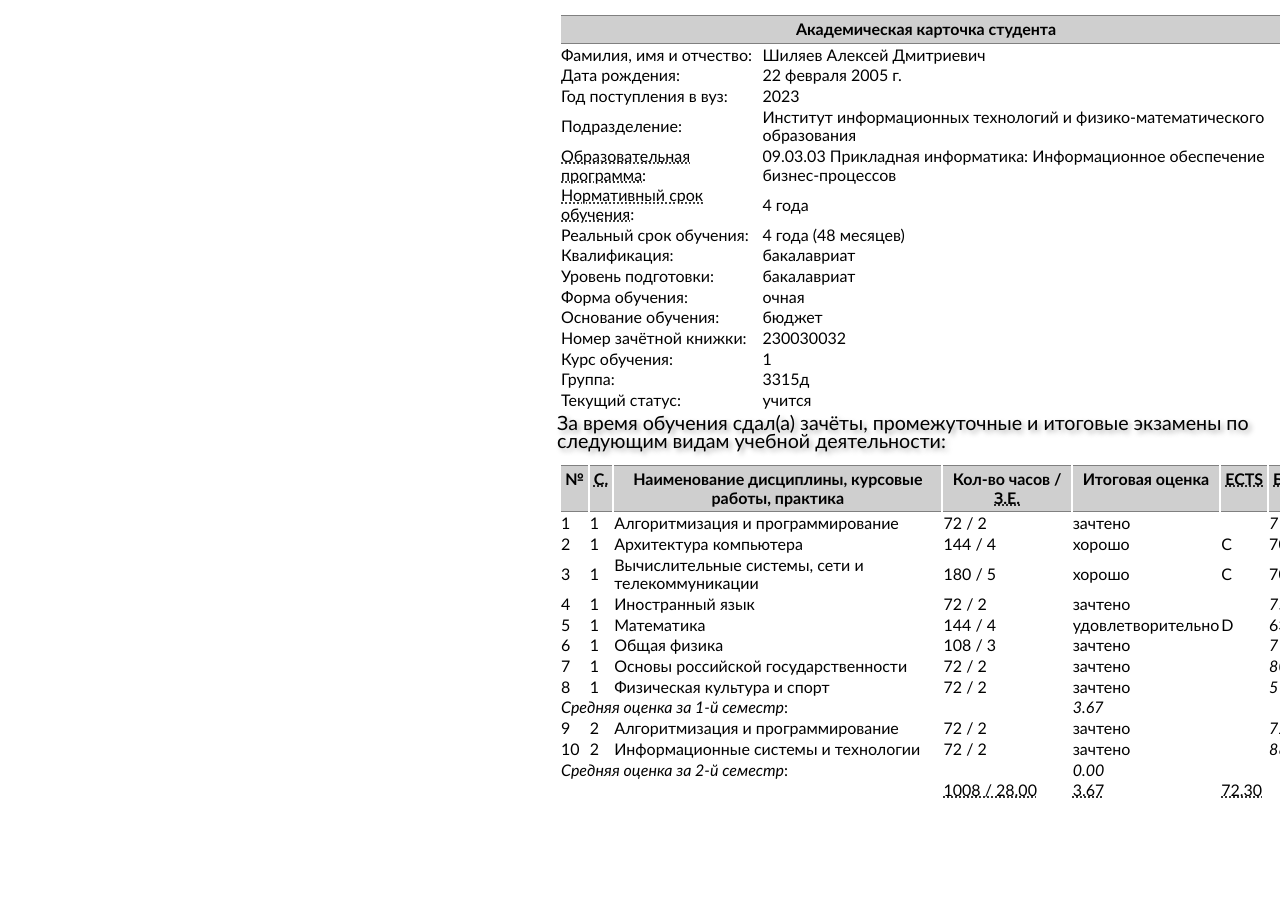
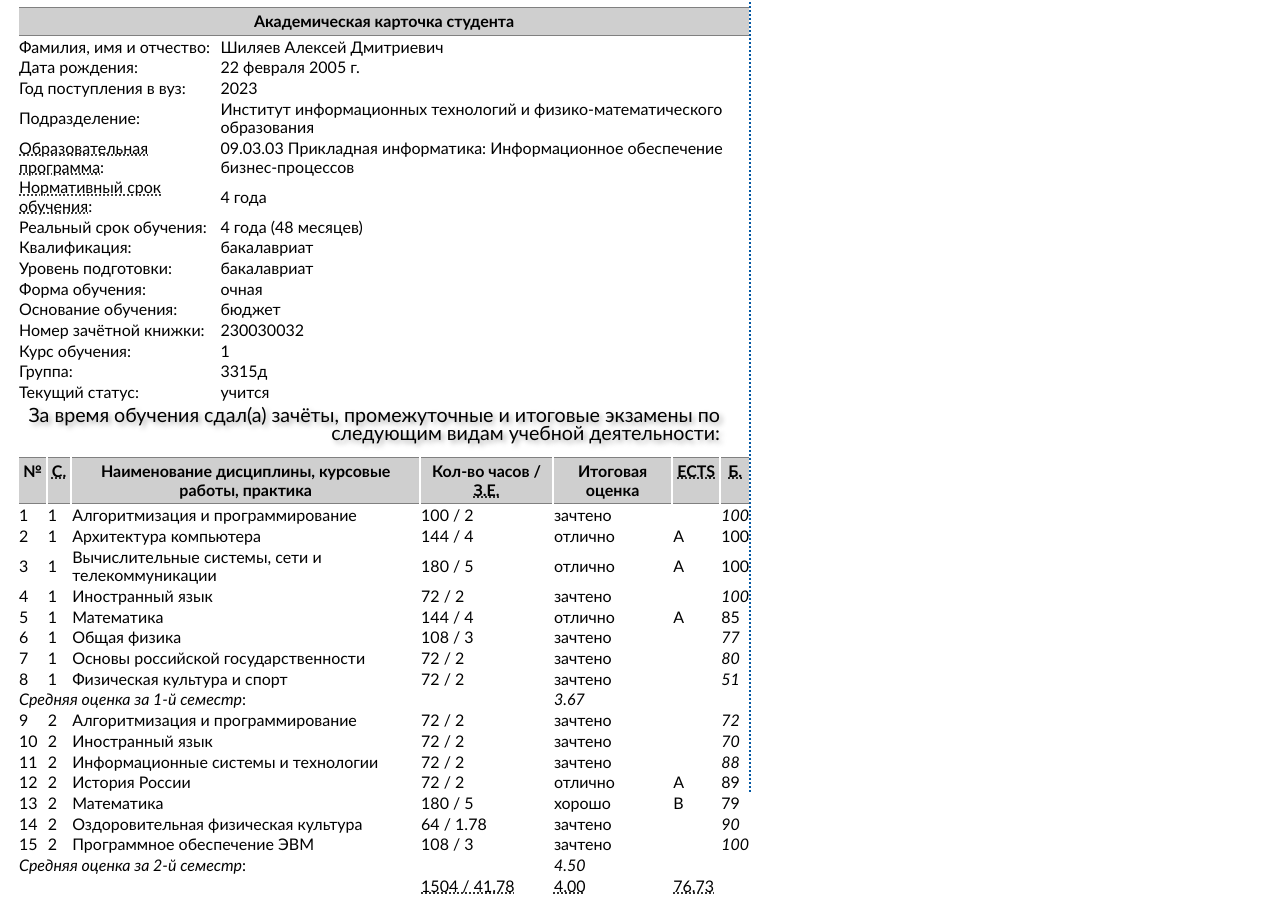
Before and after one commit to aaalexey05/--------, a plain HTML site: page css10/index.html in a window 1280 px wide. Shown: the part 493-1402 px from the top of the page. Before the commit the page ends 1307 px from the top, so only its background shows below. Drawn offline with Linux system fonts and the light colour scheme.

Commit message:
add new folder

```diff
--- a/css10/css/style.css
+++ b/css10/css/style.css
@@ -1,21 +1,33 @@
 .sitename {
   color: black;
-  text-decoration: none;
+  text-decoration: solid;
+}
+
+.left__line {
+	border-inline-end: 2px dotted rgb(2, 87, 163);
+}
+
+
+.left__line {
+  width: 751px;
+  height: 1285px;
 }
 
 h1 {
+
   text-shadow: rgb(169, 169, 169) 3px 3px 5px;
   cursor: pointer;
   font-family: 'Trebuchet MS', 'Lucida Sans Unicode', 'Lucida Grande', 'Lucida Sans', Arial, sans-serif;
   font-feature-settings: normal;
   font-kerning: auto;
   font-optical-sizing: auto;
-  font-size: 53.3333px;
+  font-size: 54px;
   font-weight: 400;
   font-variation-settings: normal;
   font-variant-position: normal;
   font-stretch: 100%;
   font-style: normal;
+  height: 80px;
 }
 
 p {
@@ -45,7 +57,7 @@ p {
   padding-bottom: 0px;
   padding-left: 0px;
   padding-right: 3px;
-  text-align: left;
+  text-align: right;
   text-shadow: rgb(169, 169, 169) 3px 3px 5px;
 }
 
@@ -84,7 +96,7 @@ aside#info {
   padding-top: 5px;
   text-align: left;
   text-shadow: rgb(169, 169, 169) 3px 3px 5px;
-  width: 736px;
+  width: 750px;
 }
 
 span#personinfo {
@@ -120,7 +132,7 @@ span#personinfo {
 
 section#content {
   display: block;
-  float: right;
+  float: left;
   font-family: 'Trebuchet MS', 'Lucida Sans Unicode', 'Lucida Grande', 'Lucida Sans', Arial, sans-serif;
   font-feature-settings: normal;
   font-kerning: auto;
--- a/css10/index.html
+++ b/css10/index.html
@@ -13,12 +13,11 @@
 
 <body>
   <div id="container">
+    <div class="left__line">
     <header>
       <div id="sitename">
         <h1><a href="/">Личный кабинет</a></h1>
-        <p>Информационная система для академической общественности АлтГПУ</p>
       </div>
-      <h2 id="main-uni"><a href="https://www.altspu.ru/"><span>ФГБОУ ВО &quot;Алтайский государственный педагогический университет&quot;</span></a></h2>
       <aside id="info">
         Шиляев Алексей Дмитриевич<span id='personinfo'>
   студент
@@ -50,31 +49,31 @@
   <tr><td class='bottom rightb right w33'>Курс обучения:</td><td class='persona bottom'>1</td></tr>
   <tr><td class='bottom rightb right w33'>Группа:</td><td class='persona bottom'>3315д</td></tr>
   <tr><td class='bottom rightb right w33'>Текущий статус:</td><td class='persona bottom'>учится</td></tr>
-  </table><p>За время обучения сдал(а) зачёты, промежуточные и итоговые экзамены по следующим видам учебной деятельности:</p><table class='editableList changelog'>
+</table><p>За время обучения сдал(а) зачёты, промежуточные и итоговые экзамены по следующим видам учебной деятельности:</p><table class='editableList changelog'>
   <tr><th class='bottom rightb center'>№</th><th class='bottom rightb center'><abbr title='Семестр'>С.</abbr></th><th class='bottom rightb center'>Наименование дисциплины, курсовые работы, практика</th><th class='bottom rightb center'>Кол-во часов / <abbr title='Зачётные единицы'>З.Е.</abbr></th><th class='bottom rightb center'>Итоговая оценка</th><th class='bottom rightb center'><abbr title='Итоговая оценка в ECTS'>ECTS</abbr></th><th class='bottom center'><abbr title='Баллы'>Б.</abbr></th></tr>
   <tr><td class='bottom rightb center '>1</td>
   <td class='bottom rightb center '>1</td>
   <td class='bottom rightb '>Алгоритмизация и программирование </td>
-  <td class='bottom rightb center '>72 / 2</td>
+  <td class='bottom rightb center '>100 / 2</td>
   <td class='bottom rightb center '>зачтено</td>
   <td class='bottom rightb center '></td>
-  <td class='bottom center '><em>77</em></td>
+  <td class='bottom center '><em>100</em></td>
   </tr>
   <tr><td class='bottom rightb center '>2</td>
   <td class='bottom rightb center '>1</td>
   <td class='bottom rightb '>Архитектура компьютера </td>
   <td class='bottom rightb center '>144 / 4</td>
-  <td class='bottom rightb center '>хорошо</td>
-  <td class='bottom rightb center '>C</td>
-  <td class='bottom center '>70</td>
+  <td class='bottom rightb center '>отлично</td>
+  <td class='bottom rightb center '>А</td>
+  <td class='bottom center '>100</td>
   </tr>
   <tr><td class='bottom rightb center '>3</td>
   <td class='bottom rightb center '>1</td>
   <td class='bottom rightb '>Вычислительные системы, сети и телекоммуникации </td>
   <td class='bottom rightb center '>180 / 5</td>
-  <td class='bottom rightb center '>хорошо</td>
-  <td class='bottom rightb center '>C</td>
-  <td class='bottom center '>70</td>
+  <td class='bottom rightb center '>отлично</td>
+  <td class='bottom rightb center '>А</td>
+  <td class='bottom center '>100</td>
   </tr>
   <tr><td class='bottom rightb center '>4</td>
   <td class='bottom rightb center '>1</td>
@@ -82,15 +81,15 @@
   <td class='bottom rightb center '>72 / 2</td>
   <td class='bottom rightb center '>зачтено</td>
   <td class='bottom rightb center '></td>
-  <td class='bottom center '><em>75</em></td>
+  <td class='bottom center '><em>100</em></td>
   </tr>
   <tr><td class='bottom rightb center '>5</td>
   <td class='bottom rightb center '>1</td>
   <td class='bottom rightb '>Математика </td>
   <td class='bottom rightb center '>144 / 4</td>
-  <td class='bottom rightb center '>удовлетворительно</td>
-  <td class='bottom rightb center '>D</td>
-  <td class='bottom center '>63</td>
+  <td class='bottom rightb center '>отлично</td>
+  <td class='bottom rightb center '>А</td>
+  <td class='bottom center '>85</td>
   </tr>
   <tr><td class='bottom rightb center '>6</td>
   <td class='bottom rightb center '>1</td>
@@ -126,14 +125,55 @@
   </tr>
   <tr><td class='bottom rightb center '>10</td>
   <td class='bottom rightb center '>2</td>
+  <td class='bottom rightb '>Иностранный язык </td>
+  <td class='bottom rightb center '>72 / 2</td>
+  <td class='bottom rightb center '>зачтено</td>
+  <td class='bottom rightb center '></td>
+  <td class='bottom center '><em>70</em></td>
+  </tr>
+  <tr><td class='bottom rightb center '>11</td>
+  <td class='bottom rightb center '>2</td>
   <td class='bottom rightb '>Информационные системы и технологии </td>
   <td class='bottom rightb center '>72 / 2</td>
   <td class='bottom rightb center '>зачтено</td>
   <td class='bottom rightb center '></td>
   <td class='bottom center '><em>88</em></td>
   </tr>
-  <tr><td class='bottom right bgLightGray' colspan='4'><em>Средняя оценка за 2-й семестр</em>:</td><td class='bottom center bgLightGray'><em>0.00</em></td><td class='bottom bgLightGray' colspan='2'>&nbsp;</td></tr><tr><td class='bottom rightb right' colspan='3'>&nbsp;</td><td class='bottom rightb center'><abbr title='Всего часов и зачётных единиц'>1008&nbsp;/&nbsp;28.00</abbr></td><td class='bottom rightb center'><abbr title='Средняя оценка'>3.67</abbr></td><td class='bottom center' colspan='2'><abbr title='Средний балл'>72.30</abbr></td></tr></table>
+  <tr><td class='bottom rightb center '>12</td>
+  <td class='bottom rightb center '>2</td>
+  <td class='bottom rightb '>История России </td>
+  <td class='bottom rightb center '>72 / 2</td>
+  <td class='bottom rightb center '>отлично</td>
+  <td class='bottom rightb center '>A</td>
+  <td class='bottom center '>89</td>
+  </tr>
+  <tr><td class='bottom rightb center '>13</td>
+  <td class='bottom rightb center '>2</td>
+  <td class='bottom rightb '>Математика </td>
+  <td class='bottom rightb center '>180 / 5</td>
+  <td class='bottom rightb center '>хорошо</td>
+  <td class='bottom rightb center '>B</td>
+  <td class='bottom center '>79</td>
+  </tr>
+  <tr><td class='bottom rightb center '>14</td>
+  <td class='bottom rightb center '>2</td>
+  <td class='bottom rightb '>Оздоровительная физическая культура </td>
+  <td class='bottom rightb center '>64 / 1.78</td>
+  <td class='bottom rightb center '>зачтено</td>
+  <td class='bottom rightb center '></td>
+  <td class='bottom center '><em>90</em></td>
+  </tr>
+  <tr><td class='bottom rightb center '>15</td>
+  <td class='bottom rightb center '>2</td>
+  <td class='bottom rightb '>Программное обеспечение ЭВМ </td>
+  <td class='bottom rightb center '>108 / 3</td>
+  <td class='bottom rightb center '>зачтено</td>
+  <td class='bottom rightb center '></td>
+  <td class='bottom center '><em>100</em></td>
+  </tr>
+  <tr><td class='bottom right bgLightGray' colspan='4'><em>Средняя оценка за 2-й семестр</em>:</td><td class='bottom center bgLightGray'><em>4.50</em></td><td class='bottom bgLightGray' colspan='2'>&nbsp;</td></tr><tr><td class='bottom rightb right' colspan='3'>&nbsp;</td><td class='bottom rightb center'><abbr title='Всего часов и зачётных единиц'>1504&nbsp;/&nbsp;41.78</abbr></td><td class='bottom rightb center'><abbr title='Средняя оценка'>4.00</abbr></td><td class='bottom center' colspan='2'><abbr title='Средний балл'>76.73</abbr></td></tr></table>
       </section>
+    </div>
 </body>
 
 </html>
```
Also changed, not shown: ConsoleApp1/obj/ConsoleApp1.csproj.nuget.dgspec.json (+7 -7 lines), ConsoleApp1/obj/project.assets.json (+6 -6 lines), file/image.png (added), file/image1.png (added), 6 other files.
